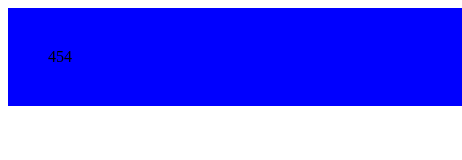
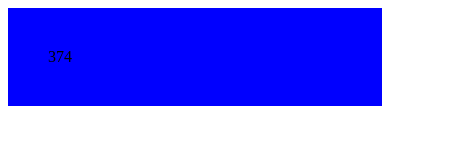
Before and after one commit to mo7amd/Phone_responsive, a plain HTML site: page index.html in a window 390 px wide. Shown: the whole page, 462 px wide, since content can reach past the window. Drawn offline with Linux system fonts and the light colour scheme.

Commit message:
edit css

```diff
--- a/style.css
+++ b/style.css
@@ -5,7 +5,7 @@
 @media (max-width:1920px) {
     .width {
         display: block;
-        width: 100%;
+        width: auto;
         padding: 40px;
         background-color: red;
     }
@@ -14,7 +14,7 @@
 @media (max-width:1080px) {
     .width {
         display: block;
-        width: 100%;
+        width: auto;
         padding: 40px;
         background-color: green;
     }
@@ -23,7 +23,7 @@
 @media (max-width:770px) {
     .width {
         display: block;
-        width: 100%;
+        width: auto;
         padding: 40px;
         background-color: blue;
     }
@@ -32,7 +32,7 @@
 @media (min-width:1921px) {
     .width {
         display: block;
-        width: 100%;
+        width: auto;
         padding: 40px;
         background-color: brown;
     }
```
